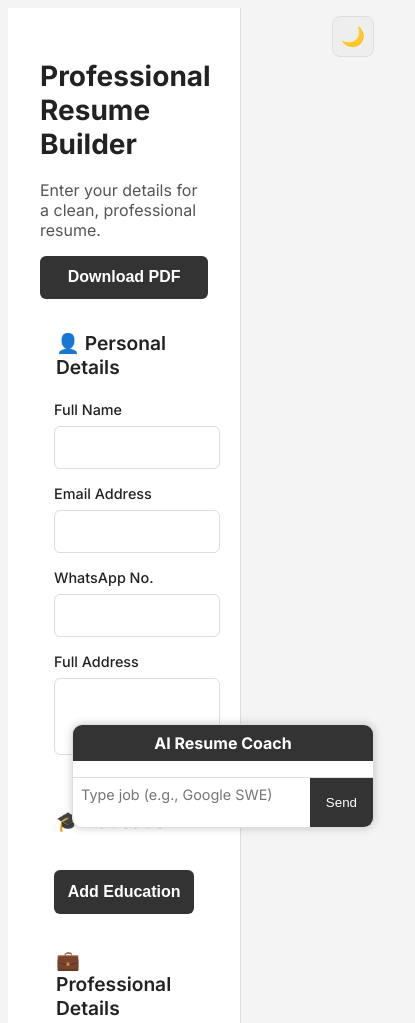
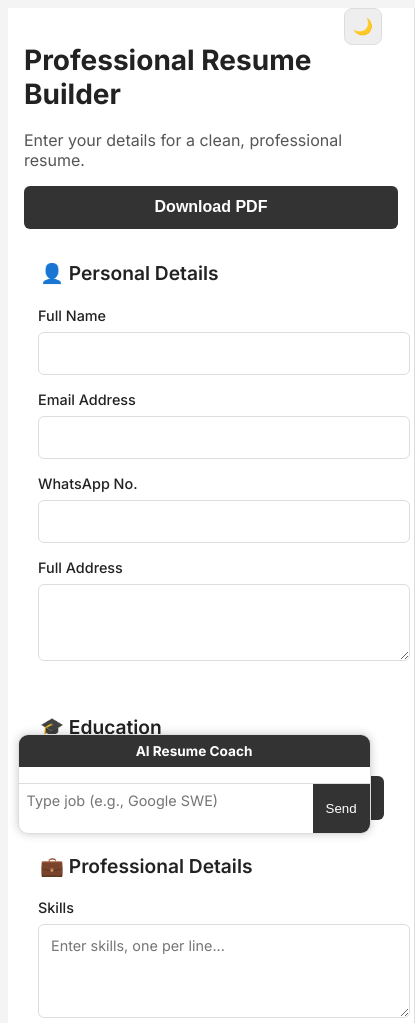
Before and after one commit to Musafir02/Project, a plain HTML site: page index.html in a window 390 px wide. Shown: the top 1023 px of the page, 415 px wide, since content can reach past the window. Drawn offline with nearby package versions, Linux system fonts and the light colour scheme.

Commit message:
fixe mobile/desktop mode

```diff
--- a/style.css
+++ b/style.css
@@ -310,3 +310,53 @@ button:disabled {
   padding: 0.5rem 1rem;
   cursor: pointer;
 }
+@media screen and (max-width: 1024px) {
+  .main-container {
+    flex-direction: column;
+    height: auto;
+  }
+
+  #editor, #preview {
+    width: 100%;
+    padding: 1rem;
+  }
+
+  .resume-paper {
+    margin-top: 2rem;
+  }
+
+  #chatbox {
+    width: 90%;
+    bottom: 10px;
+    right: 5%;
+  }
+}
+
+@media screen and (max-width: 480px) {
+  .resume-paper {
+    padding: 1.5rem;
+  }
+
+  .preview-header {
+    flex-direction: column;
+    align-items: flex-start;
+  }
+
+  .preview-header h3 {
+    font-size: 1.4rem;
+  }
+
+  #chatbox {
+    font-size: 0.85rem;
+  }
+
+  #chatbox-input button {
+    padding: 0.4rem 0.8rem;
+  }
+
+  .theme-toggle {
+    font-size: 1rem;
+    top: 0.5rem;
+    right: 0.5rem;
+  }
+}
```
Also changed, not shown: index.html (+2 -0 lines).
